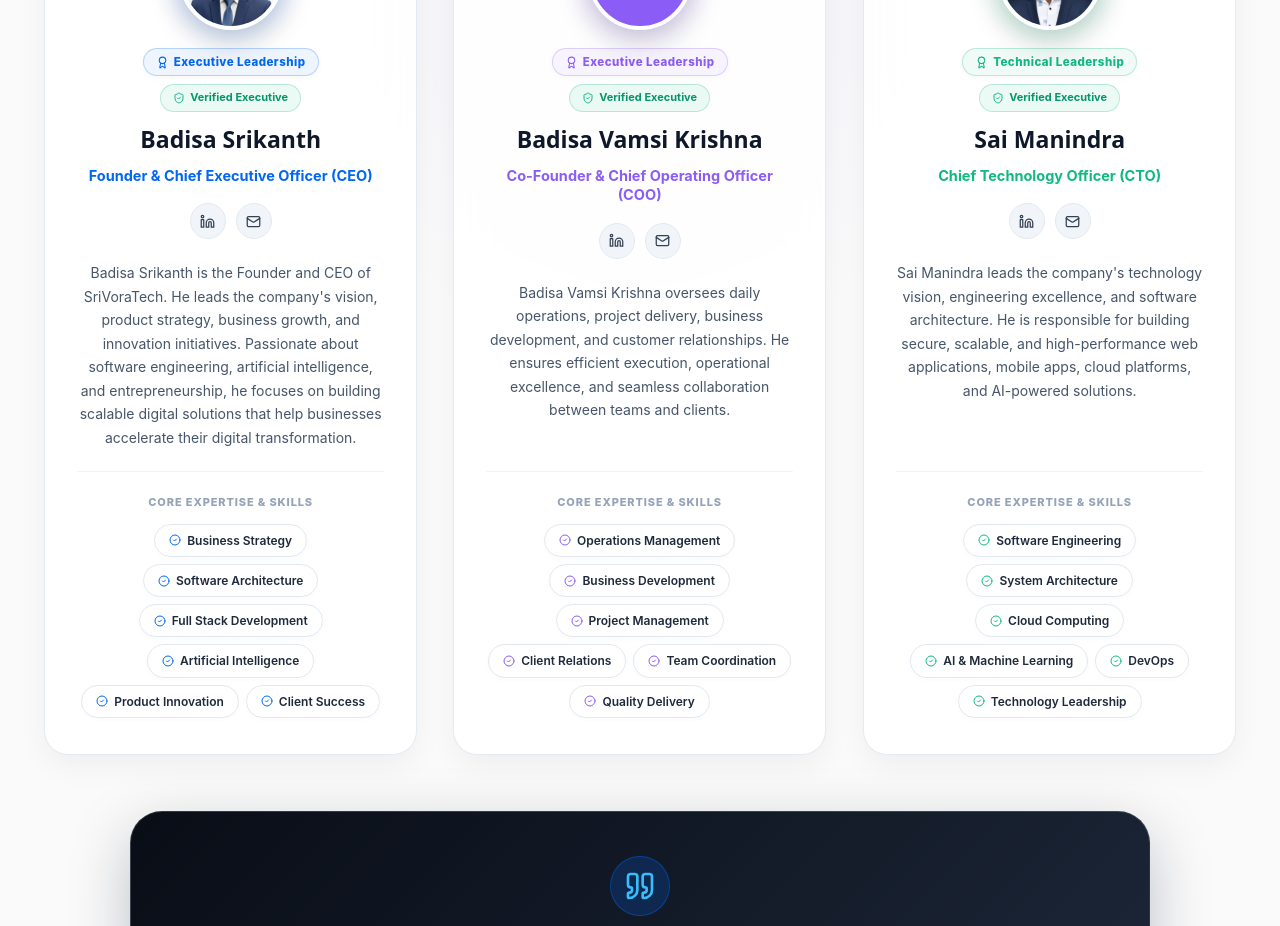
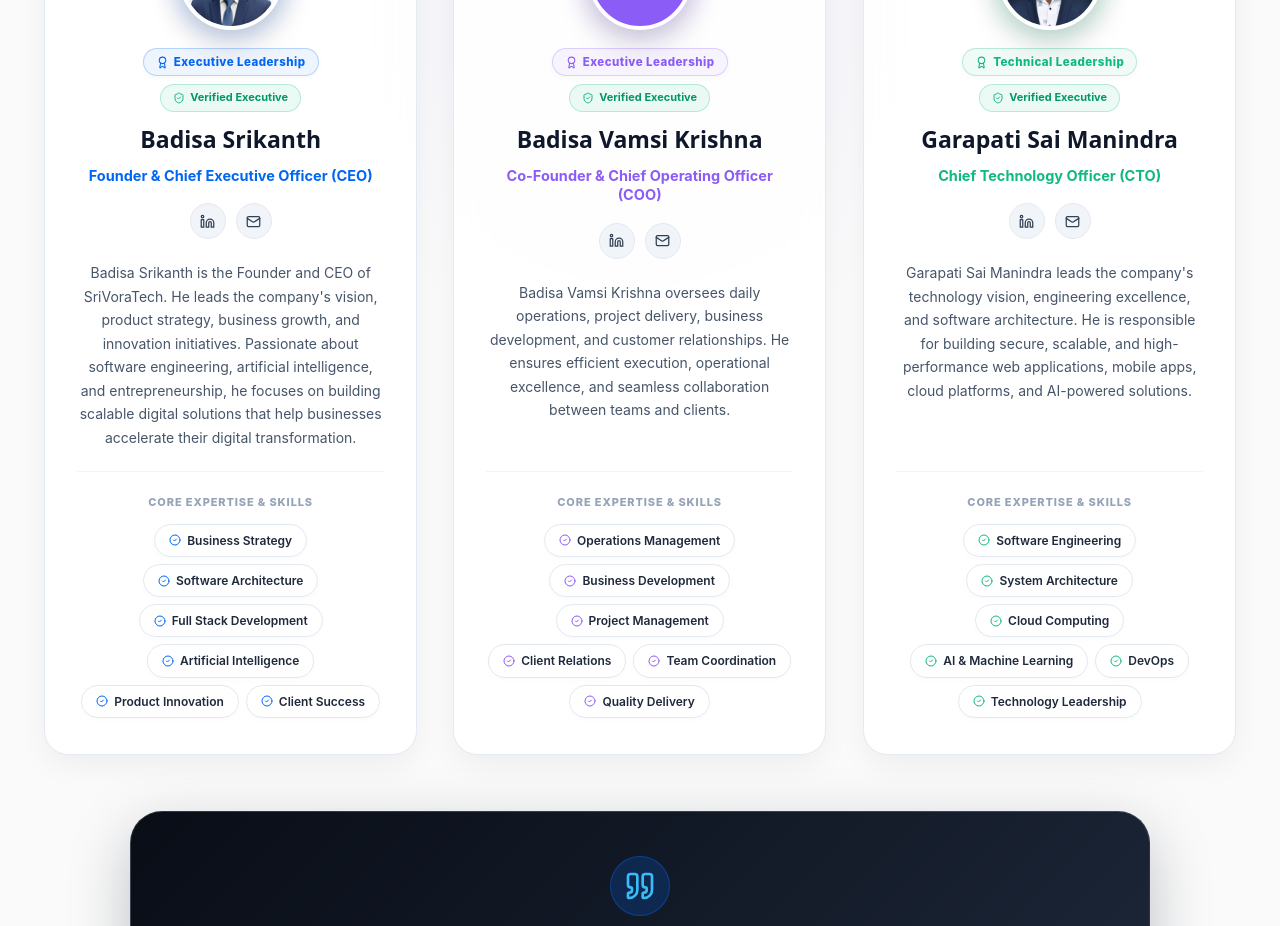
Before and after one commit to srivoratech9/srivoratech, a React (Vite) app: page / in a window 1280 px wide. Shown: the part 5160-6086 px from the top of the page. Built offline with nearby package versions, Linux system fonts and the light colour scheme; a web font is replaced by a local one.

Commit message:
fix: update CTO name to Garapati Sai Manindra

```diff
--- a/src/components/Leadership.jsx
+++ b/src/components/Leadership.jsx
@@ -47,15 +47,15 @@ const leaders = [
   },
   {
     id: 'manindra',
-    name: 'Sai Manindra',
+    name: 'Garapati Sai Manindra',
     role: 'Chief Technology Officer (CTO)',
     level: 'Technical Leadership',
-    initials: 'SM',
+    initials: 'GSM',
     color: '#10b981',
     photo: saiPhoto,
     linkedin: 'https://linkedin.com',
     email: 'manindra@srivoratech.com',
-    bio: "Sai Manindra leads the company's technology vision, engineering excellence, and software architecture. He is responsible for building secure, scalable, and high-performance web applications, mobile apps, cloud platforms, and AI-powered solutions.",
+    bio: "Garapati Sai Manindra leads the company's technology vision, engineering excellence, and software architecture. He is responsible for building secure, scalable, and high-performance web applications, mobile apps, cloud platforms, and AI-powered solutions.",
     expertise: [
       'Software Engineering',
       'System Architecture',
```
